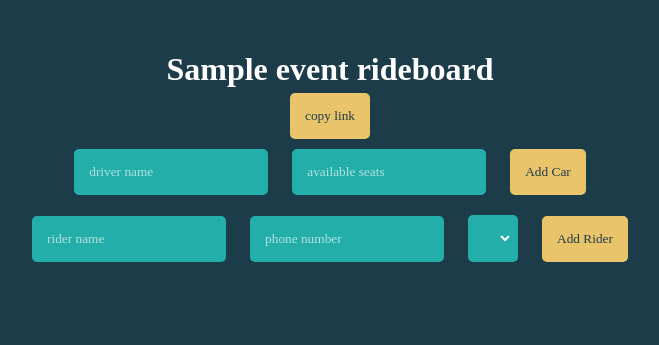
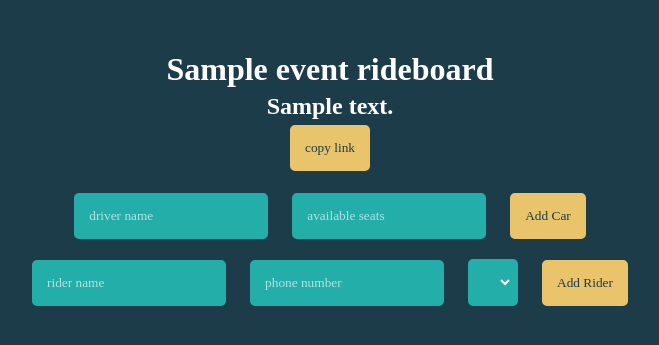
Before and after one commit to syd-nguyen/roll, a Flask app: page /1 in a window 1280 px wide. Shown: the top 345 px of the page, without its empty margins (310-969 px from the left). Run offline with Flask 3, Linux system fonts and the light colour scheme; a database or web service that is not in the repository returns one stand-in record (values such as "Sample title"); lists and menus that the app fills with data are empty.

Commit message:
made description actually shown on event page

```diff
--- a/app.py
+++ b/app.py
@@ -62,7 +62,7 @@ def getEventPage(eventId):
     event = events.find_one({'eventId' : eventId})
     # render it
     if (event is not None):
-        return render_template('event.html', eventName = event['eventName'])
+        return render_template('event.html', eventName = event['eventName'], eventDesc = event['eventDesc'])
     return render_template('eventDNE.html', eventId = eventId)
 
 @app.post('/api/send-car-to-mongo/<eventId>')
--- a/static/eventPageScript.js
+++ b/static/eventPageScript.js
@@ -63,8 +63,6 @@ addRiderForm.addEventListener("submit", async (e) => {
 });
 
 function refreshCars() {
-
-    console.log("this ran");
 
 // clear car elements from html
 
@@ -157,7 +155,6 @@ fetch(rootUrl + "/api/get-cars-for-event/" + currEventId)
             if (thisCar.takenSeats < thisCar.numberSeats) {
                 let newOption = document.createElement("option");
                 newOption.text = newOption.value = cars[i].driverName;
-                newOption.setAttribute("style", "color: red;");
                 carsDropdownField.add(newOption, 0);
             }
         }
--- a/static/style.css
+++ b/static/style.css
@@ -106,6 +106,10 @@ hr {
     margin-top: 4%;
 }
 
+#copyLinkButton {
+    margin-bottom: 1% !important;
+}
+
 #addRiderForm {
     margin-bottom: 1%;
 }
--- a/templates/event.html
+++ b/templates/event.html
@@ -8,7 +8,9 @@
     </head>
     <body>
         <h1 id="eventHeader">{{ eventName }} rideboard</h1>
+        <h2>{{ eventDesc }}</h2>
         <button id="copyLinkButton">copy link</button>
+
         <form id="addCarForm">
             <input id="driverNameField" type="text" placeholder="driver name" autocomplete="on" required />
             <input id="numberSeatsField" type="number" placeholder="available seats" autocomplete="on" required />
```
